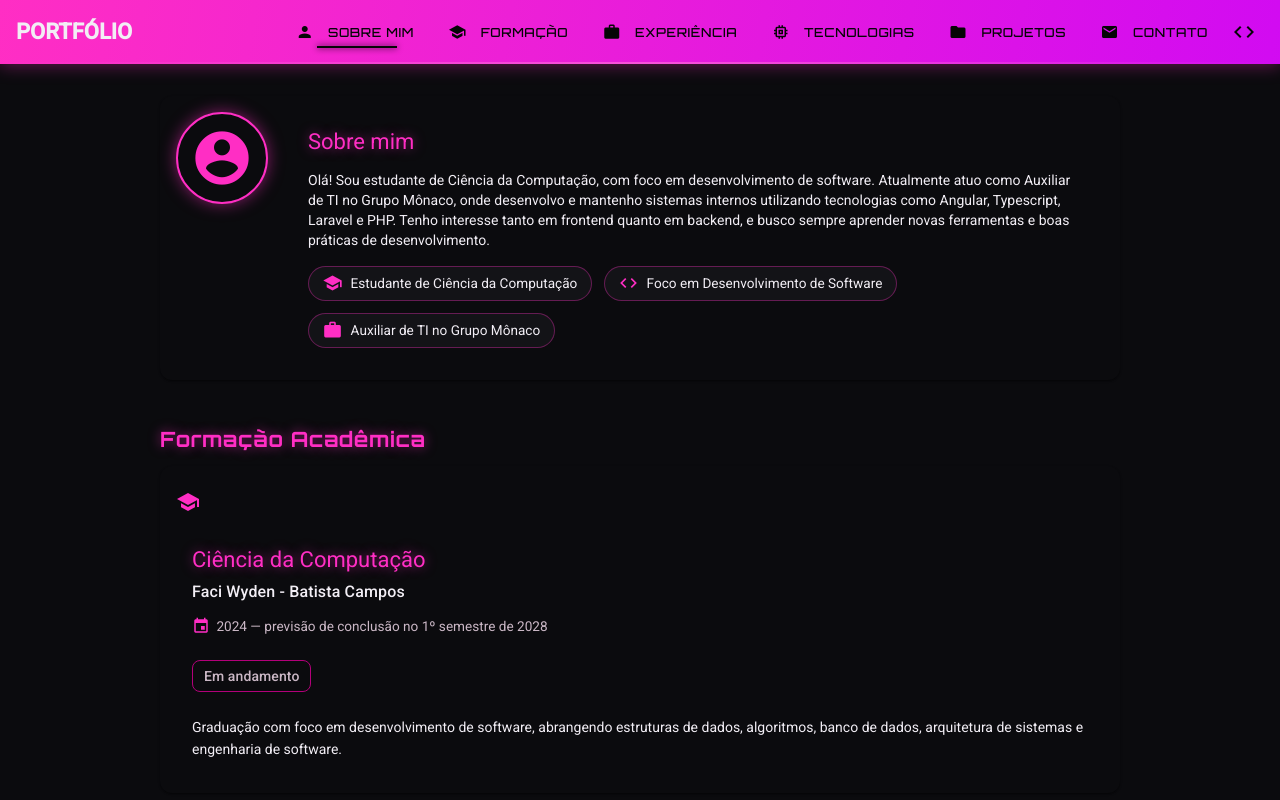
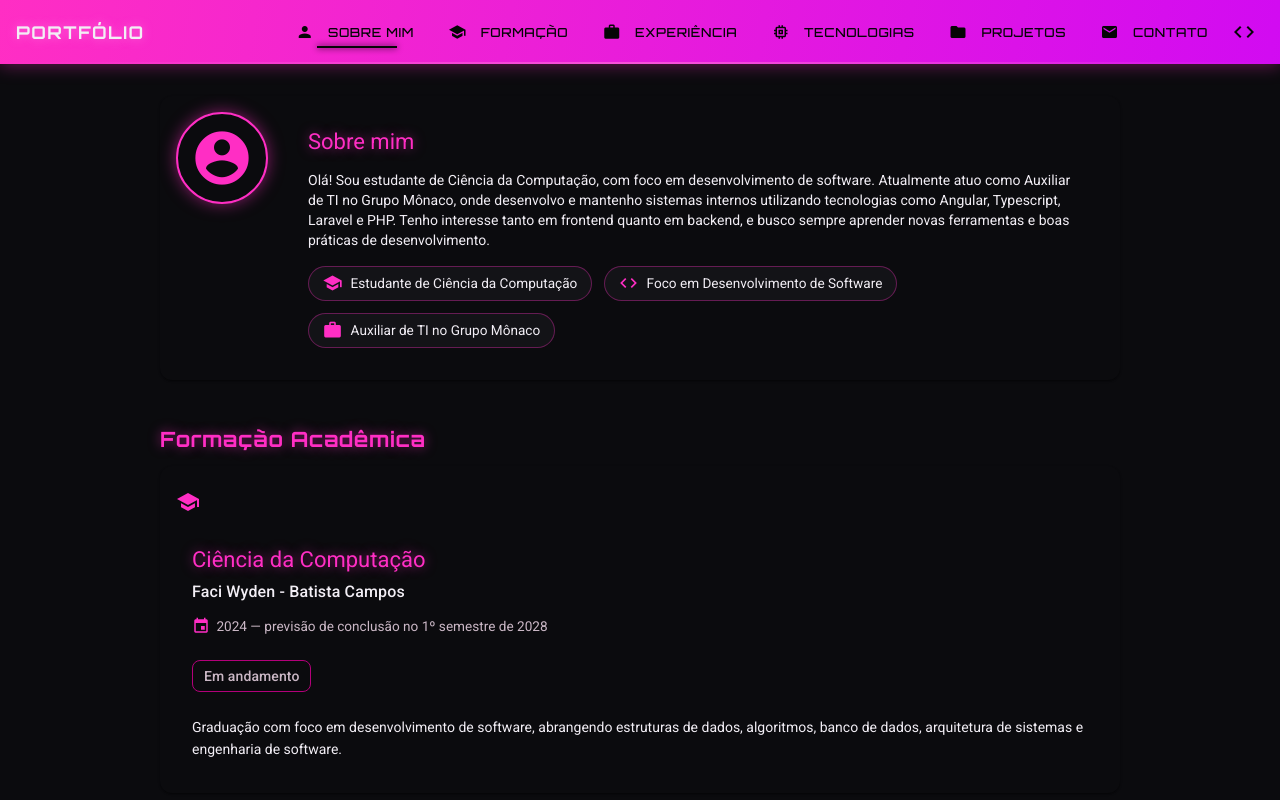
Before and after one commit to MariaClaraCorecha/portfolio, an Angular app: page / in a window 1280 px wide. Shown: the top 800 px of the page. Built offline with nearby package versions, Linux system fonts and the light colour scheme.

Commit message:
feat: update brand styling in header with font properties and text shadow

```diff
--- a/src/app/header/header.scss
+++ b/src/app/header/header.scss
@@ -20,7 +20,11 @@
 }
 
 .brand {
+  font-family: 'Orbitron', 'Roboto', sans-serif;
+  font-size: 1.1rem;
   font-weight: 700;
+  letter-spacing: 0.08em;
+  text-shadow: 0 0 10px var(--mat-sys-on-primary-container);
 }
 
 .spacer {
```
